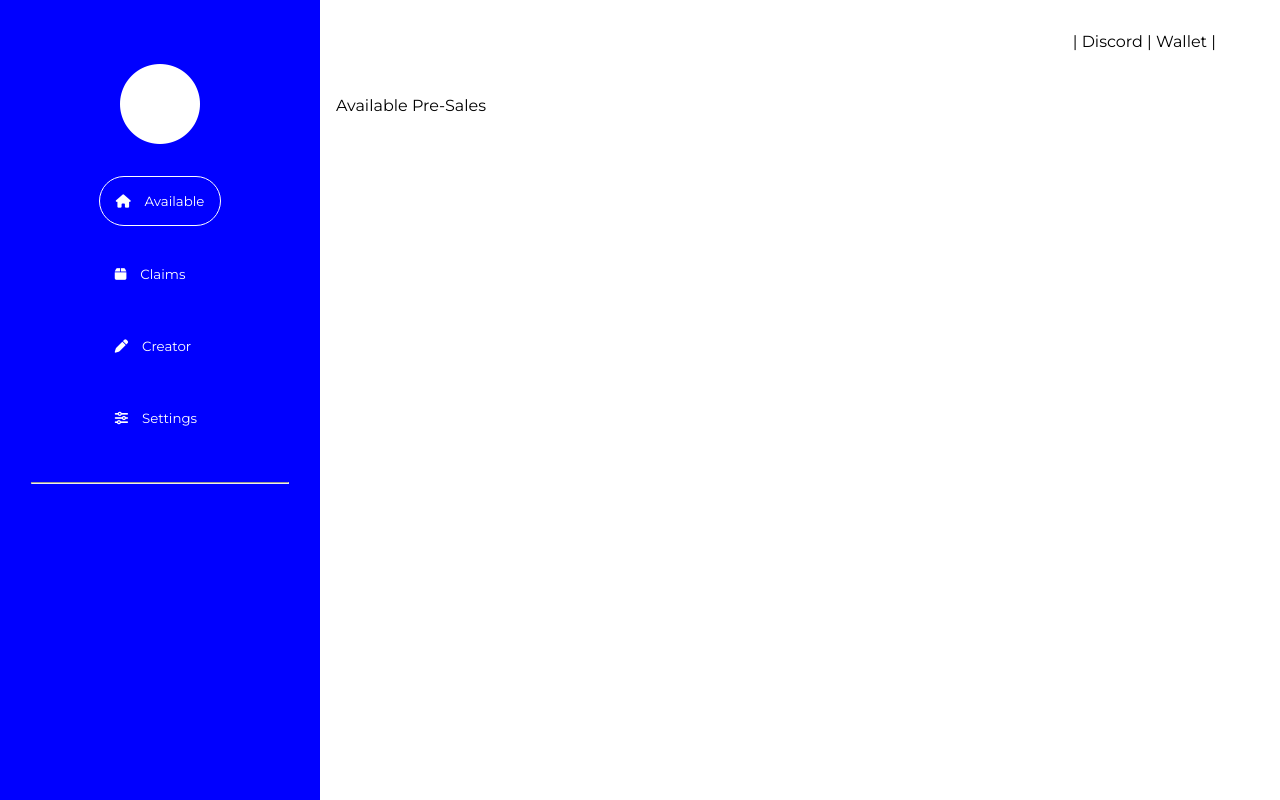
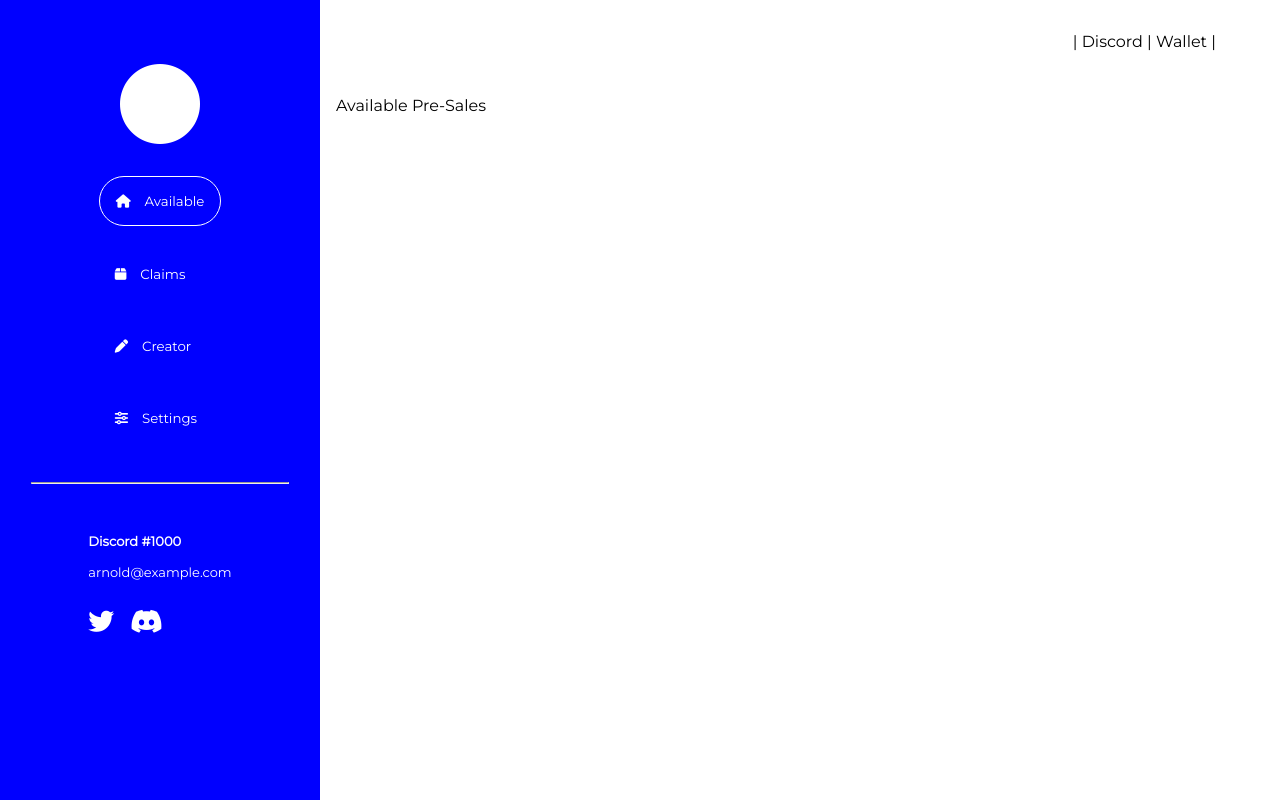
Before and after one commit to numoonchld/sphere-take-home, a React (Create React App) app: page / in a window 1280 px wide. Built offline with nearby package versions, Linux system fonts and the light colour scheme.

Commit message:
sidebar final draft

```diff
--- a/src/App.css
+++ b/src/App.css
@@ -60,3 +60,19 @@
   display: flex;
   flex-direction: row-reverse;
 }
+
+.App .sidebar .sidebar-detail-group {
+  /* padding-left: 16px; */
+  display: flex;
+  flex-direction: column;
+  line-height: 0%;
+  font-size: small;
+}
+
+.App .sidebar .sidebar-detail-group .sidebar-socials {
+  display: flex;
+  flex-direction: row;
+  gap: 16px;
+
+  padding: 24px 0px;
+}
--- a/src/components/Sidebar.tsx
+++ b/src/components/Sidebar.tsx
@@ -32,6 +32,15 @@ const Sidebar: FC = () => {
           </Link>
         </div>
         <hr />
+
+        <div className="sidebar-detail-group">
+          <h4>Discord #1000</h4>
+          <p>arnold@example.com</p>
+          <div className="sidebar-socials">
+            <i className="fa-brands fa-twitter fa-2x"></i>
+            <i className="fa-brands fa-discord fa-2x"></i>
+          </div>
+        </div>
       </section>
     </>
   );
```
